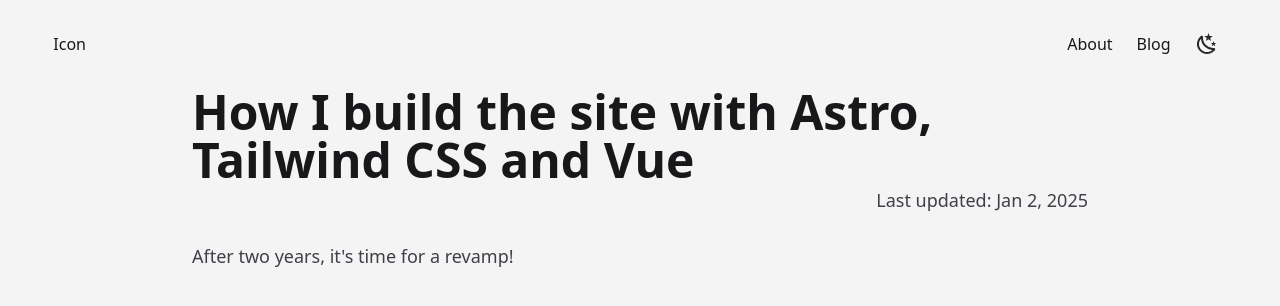
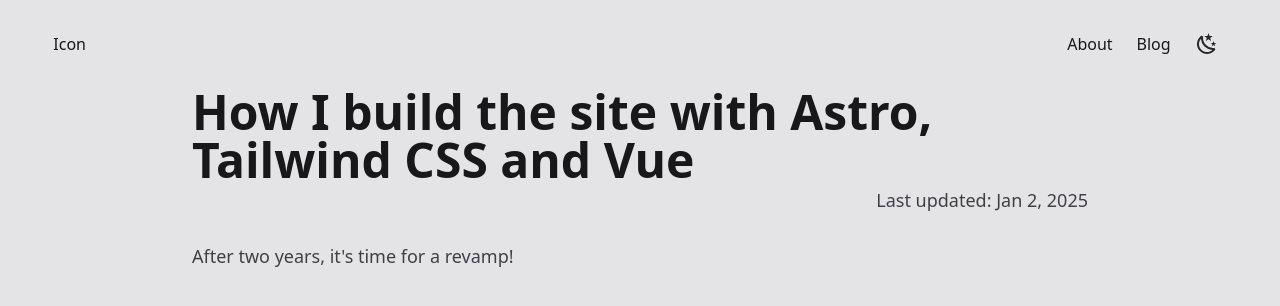
Before and after one commit to exnight/exnight.github.io, an Astro site: page /blog/2025/how-i-build-the-site in a window 1280 px wide. Built offline with nearby package versions, Linux system fonts and the light colour scheme; Astro itself is replaced by a stand-in of ours.

Commit message:
update styles

```diff
--- a/src/styles/global.css
+++ b/src/styles/global.css
@@ -7,19 +7,19 @@
 }
 
 :root {
-  --background: var(--color-zinc-100);
+  --background: var(--color-zinc-200);
   --foreground: var(--color-zinc-900);
-  --primary: var(--color-blue-400);
+  --primary: var(--color-blue-600);
   --secondary: var(--color-slate-400);
-  --accent: oklch(86.93% 0.0326 190.42);
+  --accent: oklch(29.64% 0.0293 188.94);
 }
 
 .dark {
-  --background: var(--color-zinc-900);
+  --background: var(--color-zinc-800);
   --foreground: var(--color-zinc-100);
-  --primary: var(--color-blue-600);
+  --primary: var(--color-blue-300);
   --secondary: var(--color-slate-600);
-  --accent: oklch(29.64% 0.0293 188.94);
+  --accent: oklch(86.93% 0.0326 190.42);
 
   .astro-code,
   .astro-code span {
```
